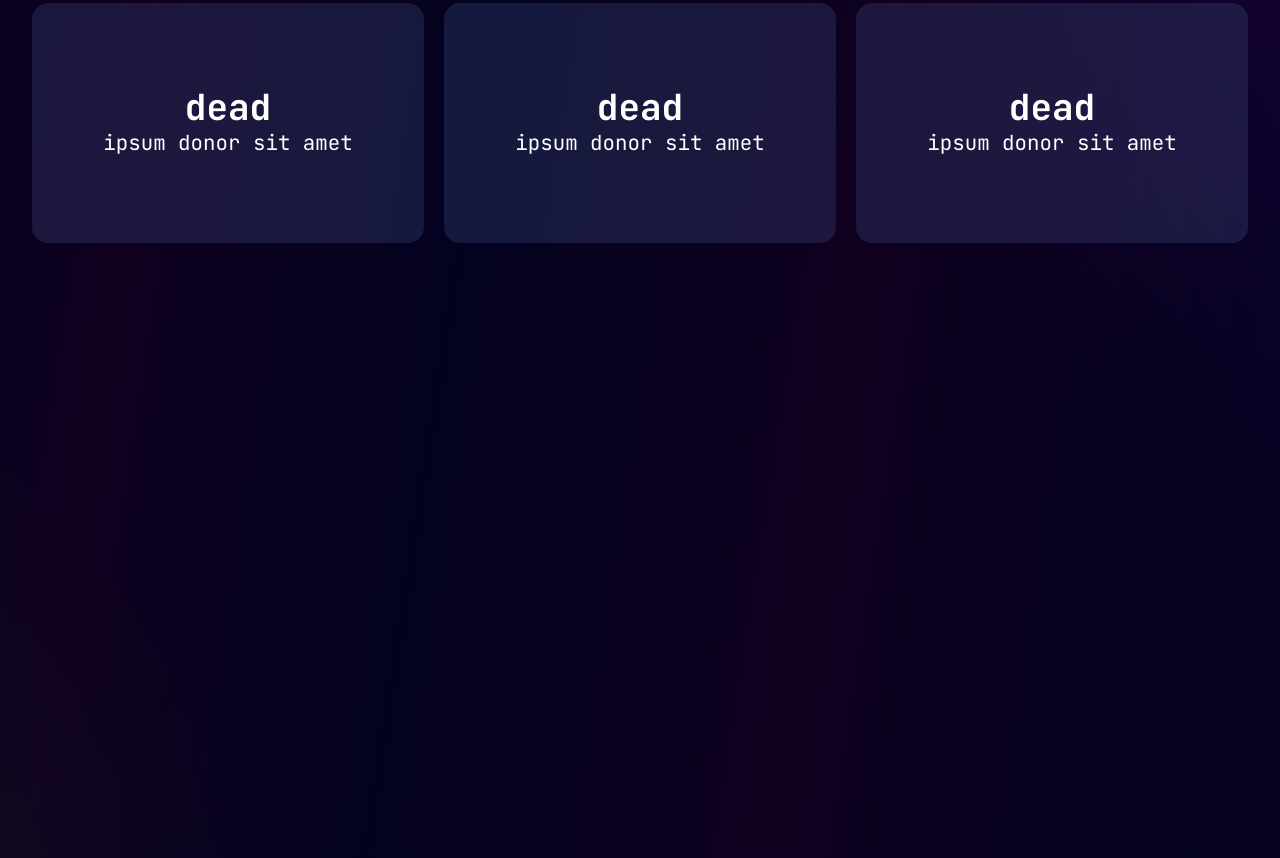
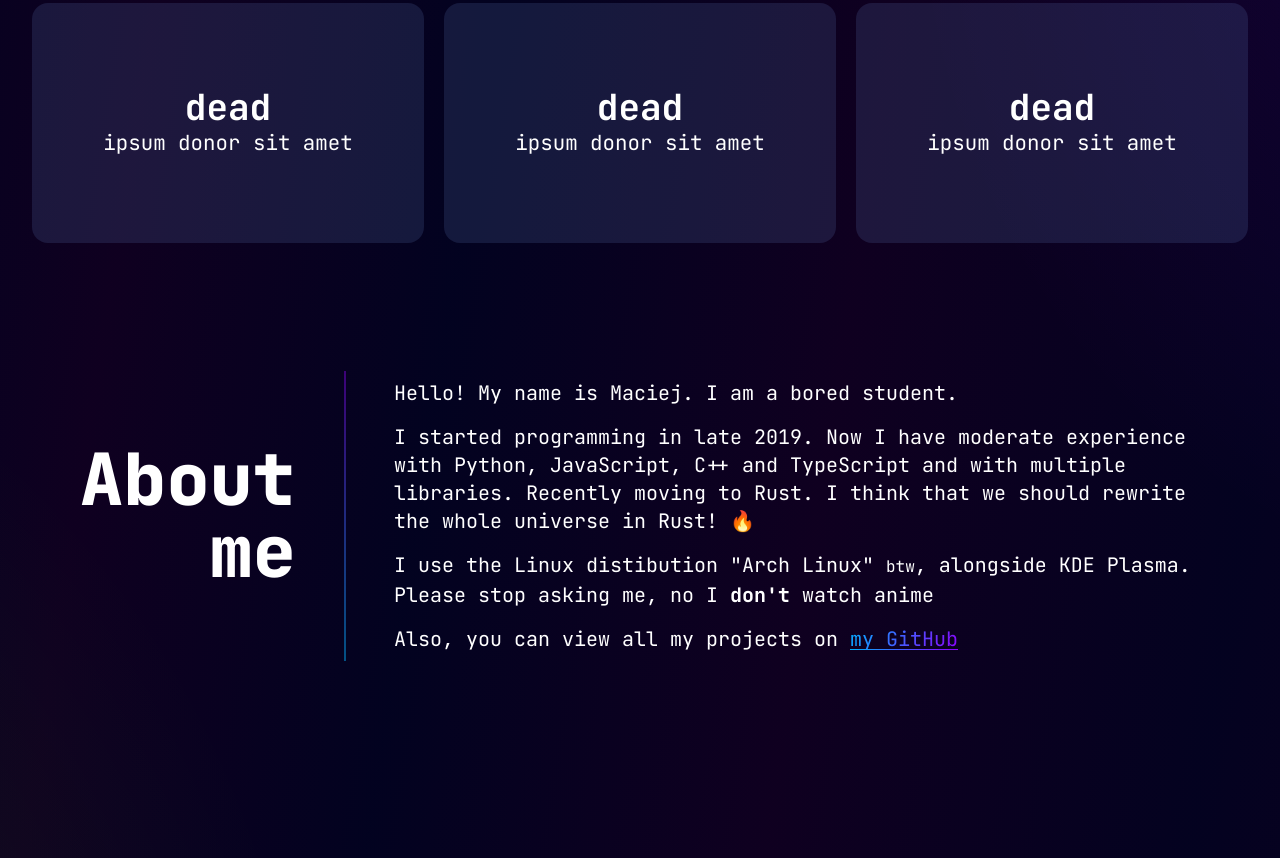
Before and after one commit to CheryX/mmusielik.xyz, an Astro site: page / in a window 1280 px wide. Shown: the part 1197-2055 px from the top of the page. Built offline with nearby package versions, Linux system fonts and the light colour scheme; Astro itself is replaced by a stand-in of ours.

Commit message:
Migration to Astro complete

```diff
--- a/src/layouts/Layout.astro
+++ b/src/layouts/Layout.astro
@@ -63,4 +63,25 @@ const { title } = Astro.props;
 		background: linear-gradient(120deg, #00b2ff 0%, #8f00ff 100%);
 		@apply bg-clip-text text-transparent animate-glow;
 	}
+
+	.article p {
+		@apply py-2 text-xl
+	}
+
+	.article a {
+		background: linear-gradient(120deg, #00b2ff 0%, #8f00ff 100%);
+		@apply bg-clip-text text-transparent relative;
+	}
+
+	.article a::after {
+		content: "";
+		position: absolute;
+		bottom: 2px;
+		left: 0;
+		height: 1px;
+		width: 100%;
+		background: #00b2ff;
+		background: linear-gradient(120deg, #00b2ff 0%, #8f00ff 100%);
+	}
+
 </style>
--- a/src/pages/index.astro
+++ b/src/pages/index.astro
@@ -38,7 +38,7 @@ import ProjectItem from '../components/ProjectItem.astro';
 
 		</section>
 
-		<section id="quick" class="w-100 h-screen max-w-7xl px-8 lg:mx-auto">
+		<section id="quick" class="w-100 mb-32 max-w-7xl px-8 lg:mx-auto">
 
 			<h1 class="my-5 font-black text-4xl md:text-6xl lg:text-7xl text-right">Featured <span class="highlight">Projects</span></h1>
 
@@ -53,12 +53,31 @@ import ProjectItem from '../components/ProjectItem.astro';
 
 		</section>
 
+		<section id="aboutme" class="w-100 max-w-7xl px-8 lg:mx-auto lg:flex align-middle">
+
+			<h1 class="my-auto font-black text-4xl md:text-6xl lg:text-7xl text-center lg:text-right px-12">About me</h1>
+
+			<div class="s px-12 coolBorder article">
+				<p>Hello! My name is Maciej. I am a bored student.</p>
+				<p>I started programming in late 2019. Now I have moderate experience with Python, JavaScript, C++ and TypeScript and with multiple libraries. Recently moving to Rust. I think that we should rewrite the whole universe in Rust! 🔥</p>
+				<p>I use the Linux distibution "Arch Linux" <small>btw</small>, alongside KDE Plasma. Please stop asking me, no I <b>don't</b> watch anime</p>
+				<p>Also, you can view all my projects on <a href="https://github.com/CheryX">my GitHub</a></p>
+			</div>
+
+		</section>
+
 	</main>
 
 	<Footer />
 </Layout>
 
 <style>
+	.coolBorder {
+		border-left: 2px solid;
+		border-image-slice: 1;
+		border-image-source: linear-gradient(0deg, #00b3ff73 0%, #9000ff65 100%);
+	}
+
 	.scrollDown {
 		@apply mx-4 my-6 w-fit p-1 md:p-2 aspect-square text-center text-6xl bg-[#607abc30] rounded-md cursor-pointer ml-auto md:ml-4;
 		box-shadow: 0px 0px 48px -13px rgba(255, 255, 255, 0.123);
```
